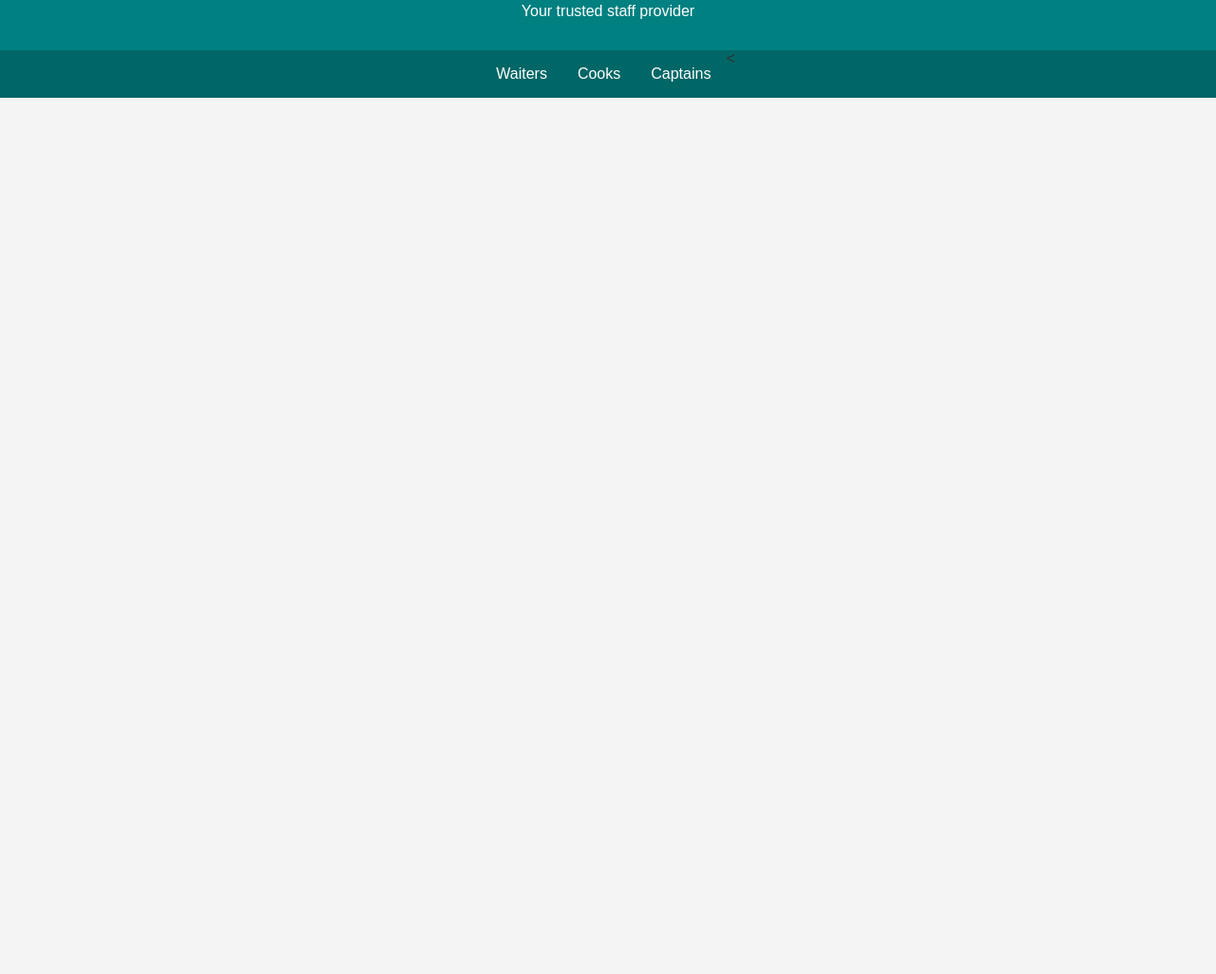
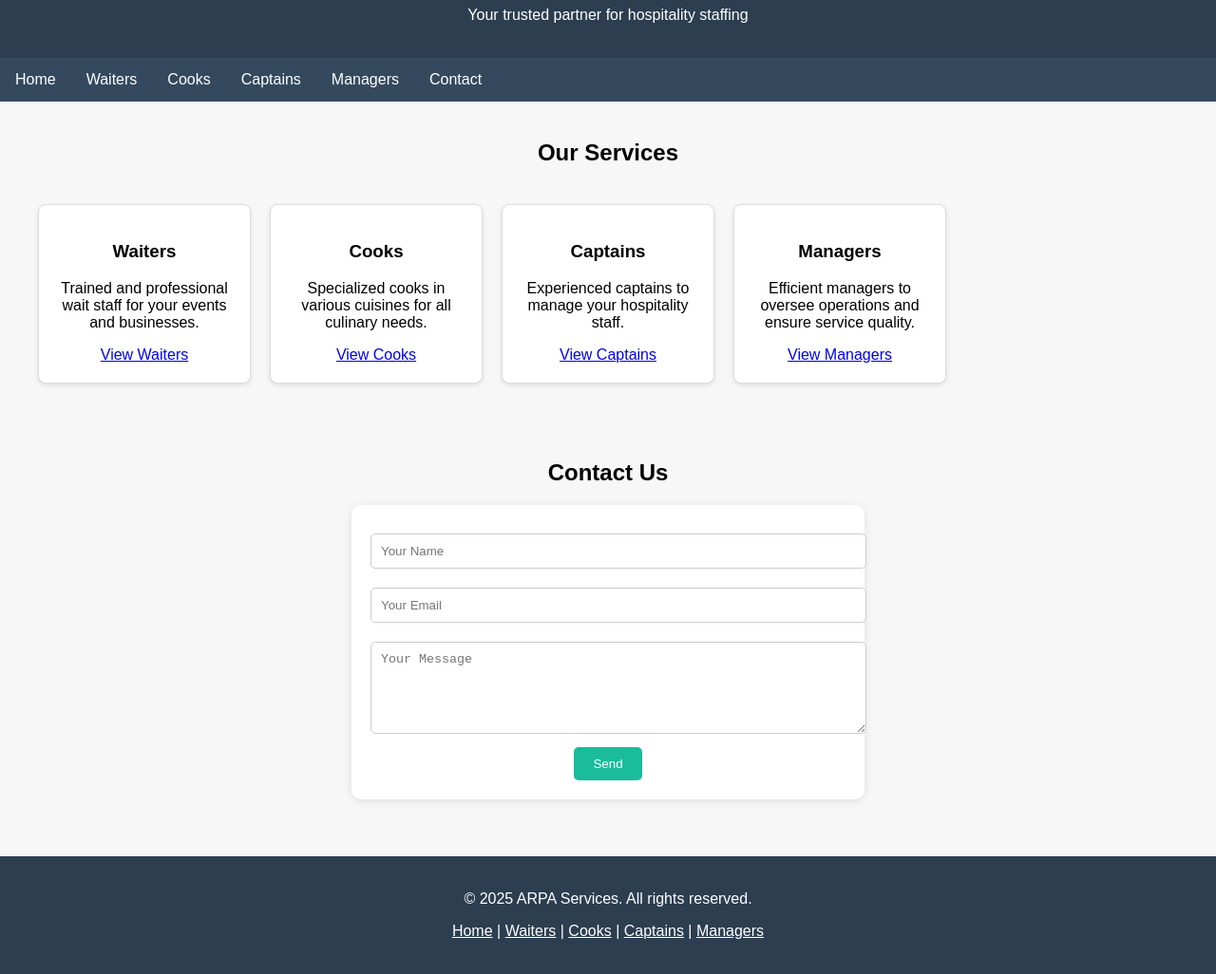
Before and after one commit to Arpaservice/arpaservice-site, a plain HTML site: page index.html in a window 1280 px wide. Shown: the part 93-1119 px from the top of the page at 95% size. Before the commit the page ends 800 px from the top, so only its background shows below. Drawn offline with Linux system fonts and the light colour scheme.

Commit message:
Update index.html
Update homepage text

```diff
--- a/index.html
+++ b/index.html
@@ -1,73 +1,144 @@
-<!DOCTYPE html>
-<html lang="en">
+<!DOCTYPE html><html lang="en">
 <head>
   <meta charset="UTF-8" />
-  <meta name="viewport" content="width=device-width, initial-scale=1.0"/>
-  <title>Arpa Services</title>
+  <meta name="viewport" content="width=device-width, initial-scale=1.0" />
+  <title>ARPA Services</title>
   <style>
     body {
+      margin: 0;
       font-family: Arial, sans-serif;
-      margin: 0; padding: 0;
-      background: #f4f4f4;
-      color: #333;
+      background-color: #f7f7f7;
     }
     header {
-      background: #008080;
-      color: #fff;
-      padding: 1rem;
+      background-color: #2c3e50;
+      color: white;
+      padding: 20px;
       text-align: center;
     }
     nav {
-      display: flex;
-      justify-content: center;
-      background: #006666;
+      background-color: #34495e;
+      overflow: hidden;
     }
     nav a {
+      float: left;
+      display: block;
       color: white;
-      padding: 1rem;
+      text-align: center;
+      padding: 14px 16px;
       text-decoration: none;
-      display: inline-block;
     }
     nav a:hover {
-      background: #004d4d;
+      background-color: #1abc9c;
+      color: white;
     }
-    main {
-      padding: 2rem;
+    .section {
+      padding: 20px;
       text-align: center;
     }
+    .cards {
+      display: grid;
+      grid-template-columns: repeat(auto-fill, minmax(220px, 1fr));
+      gap: 20px;
+      padding: 20px;
+    }
+    .card {
+      background-color: white;
+      border: 1px solid #ddd;
+      border-radius: 8px;
+      padding: 20px;
+      box-shadow: 0 2px 5px rgba(0,0,0,0.1);
+      transition: transform 0.2s;
+    }
+    .card:hover {
+      transform: scale(1.02);
+    }
     footer {
-      background: #222;
-      color: #aaa;
+      background-color: #2c3e50;
+      color: white;
       text-align: center;
-      padding: 1rem;
-      position: fixed;
-      bottom: 0;
+      padding: 20px;
+      margin-top: 40px;
+    }
+    .contact-form {
+      background: white;
+      max-width: 500px;
+      margin: auto;
+      padding: 20px;
+      border-radius: 10px;
+      box-shadow: 0 2px 10px rgba(0,0,0,0.1);
+    }
+    .contact-form input, .contact-form textarea {
       width: 100%;
+      padding: 10px;
+      margin: 10px 0;
+      border: 1px solid #ccc;
+      border-radius: 5px;
     }
-    .btn {
-      background: #008080;
+    .contact-form button {
+      padding: 10px 20px;
+      background: #1abc9c;
       color: white;
-      padding: 0.75rem 1.5rem;
-      margin: 1rem;
       border: none;
+      border-radius: 5px;
       cursor: pointer;
-      text-decoration: none;
-      border-radius: 5px;
-      display: inline-block;
-    }
-    .btn:hover {
-      background: #005f5f;
     }
   </style>
 </head>
 <body>
   <header>
-    <h1>Welcome to Arpa Services</h1>
-    <p>Your trusted staff provider</p>
+    <h1>ARPA Services</h1>
+    <p>Your trusted partner for hospitality staffing</p>
   </header>
-
   <nav>
+    <a href="Index.html">Home</a>
     <a href="Waiters.html">Waiters</a>
     <a href="Cooks.html">Cooks</a>
     <a href="Captain.html">Captains</a>
-    <
+    <a href="MANAGER.html">Managers</a>
+    <a href="#contact">Contact</a>
+  </nav>  <section class="section">
+    <h2>Our Services</h2>
+    <div class="cards">
+      <div class="card">
+        <h3>Waiters</h3>
+        <p>Trained and professional wait staff for your events and businesses.</p>
+        <a href="Waiters.html">View Waiters</a>
+      </div>
+      <div class="card">
+        <h3>Cooks</h3>
+        <p>Specialized cooks in various cuisines for all culinary needs.</p>
+        <a href="Cooks.html">View Cooks</a>
+      </div>
+      <div class="card">
+        <h3>Captains</h3>
+        <p>Experienced captains to manage your hospitality staff.</p>
+        <a href="Captain.html">View Captains</a>
+      </div>
+      <div class="card">
+        <h3>Managers</h3>
+        <p>Efficient managers to oversee operations and ensure service quality.</p>
+        <a href="MANAGER.html">View Managers</a>
+      </div>
+    </div>
+  </section>  <section id="contact" class="section">
+    <h2>Contact Us</h2>
+    <div class="contact-form">
+      <form>
+        <input type="text" placeholder="Your Name" required />
+        <input type="email" placeholder="Your Email" required />
+        <textarea placeholder="Your Message" rows="5" required></textarea>
+        <button type="submit">Send</button>
+      </form>
+    </div>
+  </section>  <footer>
+    <p>&copy; 2025 ARPA Services. All rights reserved.</p>
+    <p>
+      <a href="Index.html" style="color: white;">Home</a> |
+      <a href="Waiters.html" style="color: white;">Waiters</a> |
+      <a href="Cooks.html" style="color: white;">Cooks</a> |
+      <a href="Captain.html" style="color: white;">Captains</a> |
+      <a href="MANAGER.html" style="color: white;">Managers</a>
+    </p>
+  </footer>
+</body>
+      </html>
```
